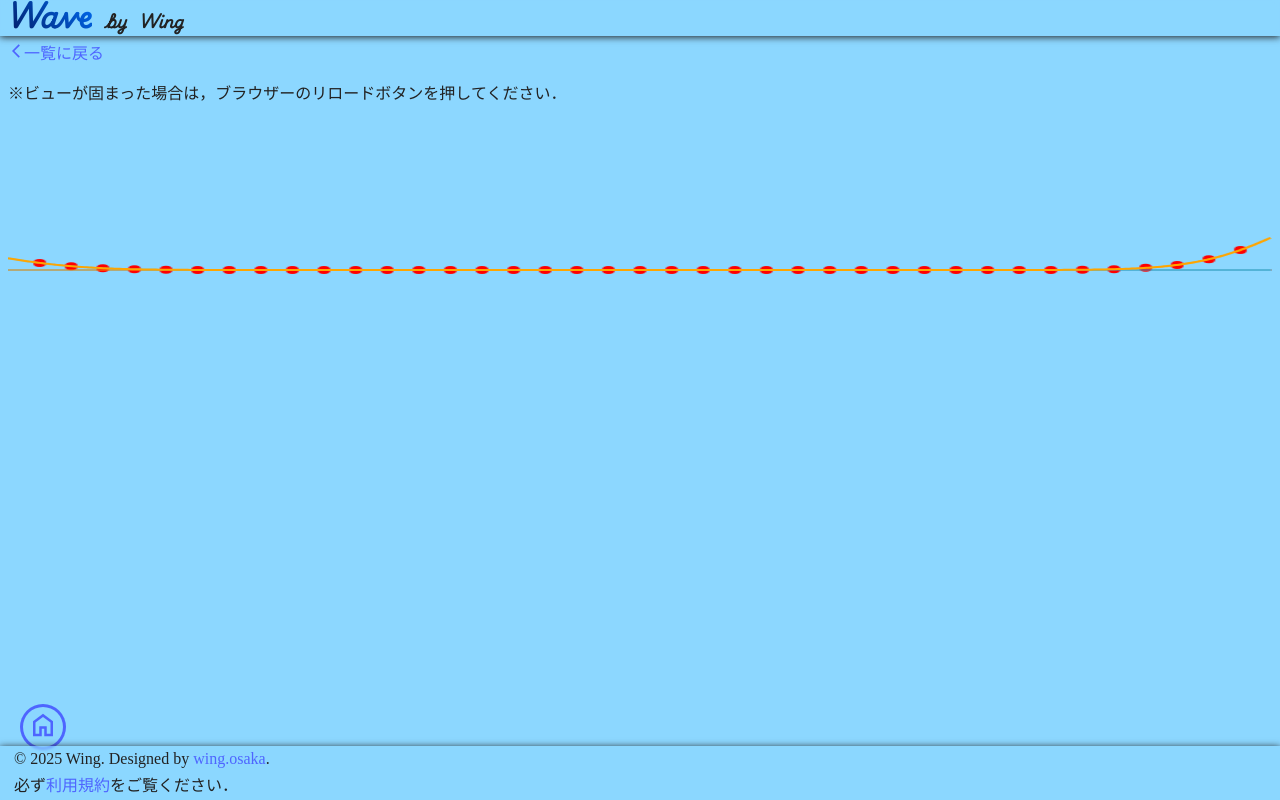
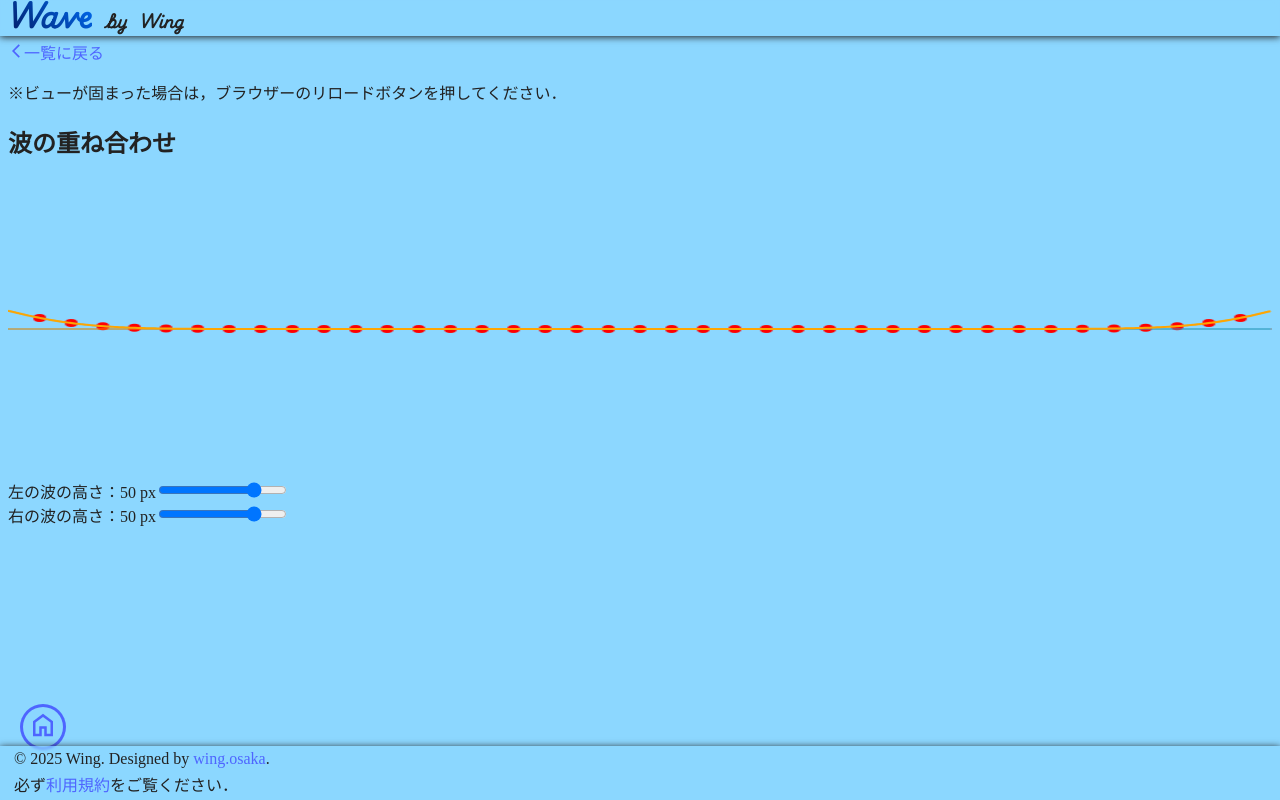
Before and after one commit to te-wing/wave.graphics, a Next.js app: page /wavelayout/kasane in a window 1280 px wide. Built offline with nearby package versions, Linux system fonts and the light colour scheme; a web font is replaced by a local one.

Commit message:
なんだこりゃ

```diff
--- a/src/app/layout.tsx
+++ b/src/app/layout.tsx
@@ -1,13 +1,9 @@
-import type { Metadata } from "next";
+'use client';
+
 import "./globals.scss";
 import styles from './rootLayout.module.scss';
 import Link from 'next/link';
 import 'katex/dist/katex.min.css';
-
-export const metadata: Metadata = {
-  title: "Wave App by Wing",
-  description: "物理の勉強で出てくるような，波の様子をオンラインで簡単に可視化できます．",
-};
 
 export default function RootLayout({
   children,
--- /dev/null
+++ b/src/app/wavelayout/kasane/layout.tsx
@@ -0,0 +1,19 @@
+import type { Metadata } from "next";
+import React from "react";
+
+export const metadata: Metadata = {
+  title: '波の重ね合わせ | Wave App by Wing',
+  description: '先ほどのパルス波を使って，二つの波が重なったらどうなるか，観察してみましょう．'
+};
+
+export default function SuperpositionWaveLayout({
+  children,
+}: Readonly<{
+  children: React.ReactNode;
+}>) {
+  return (
+    <>
+      {children}
+    </>
+  );
+}
--- a/src/app/wavelayout/kasane/page.tsx
+++ b/src/app/wavelayout/kasane/page.tsx
@@ -1,4 +1,5 @@
 import type { Metadata } from 'next';
+import React, { useState } from 'react';
 import SuperpositionCanvas from './canvas';
 
 export const metadata: Metadata = {
@@ -7,12 +8,47 @@ export const metadata: Metadata = {
 }
 
 export default function 重ね合わせ() {
+  // スライダの値を管理
+  const [leftAmplitude, setLeftAmplitude] = useState(50);
+  const [rightAmplitude, setRightAmplitude] = useState(50);
+
   return (
     <>
-      <SuperpositionCanvas
-        waveAmplitudeLeft={90}
-        waveAmplitudeRight={32}
-      />
+      <h2>波の重ね合わせ</h2>
+      <section>
+        <SuperpositionCanvas
+          waveAmplitudeLeft={leftAmplitude}
+          waveAmplitudeRight={rightAmplitude}
+        />
+        <div>
+          <div>
+            <label htmlFor='leftAmplitudeSlider'>
+              左の波の高さ：{leftAmplitude} px
+            </label>
+            <input
+              id='leftAmplitudeSlider'
+              type='range'
+              min='-90'
+              max='90'
+              value={leftAmplitude}
+              onChange={(e) => setLeftAmplitude(Number(e.target.value))}
+            />
+          </div>
+          <div>
+            <label htmlFor='rightAmplitudeSlider'>
+              右の波の高さ：{rightAmplitude} px
+            </label>
+            <input
+              id='rightAmplitudeSlider'
+              type='range'
+              min='-90'
+              max='90'
+              value={rightAmplitude}
+              onChange={(e) => setRightAmplitude(Number(e.target.value))}
+            />
+          </div>
+        </div>
+      </section>
     </>
   )
 }
```
